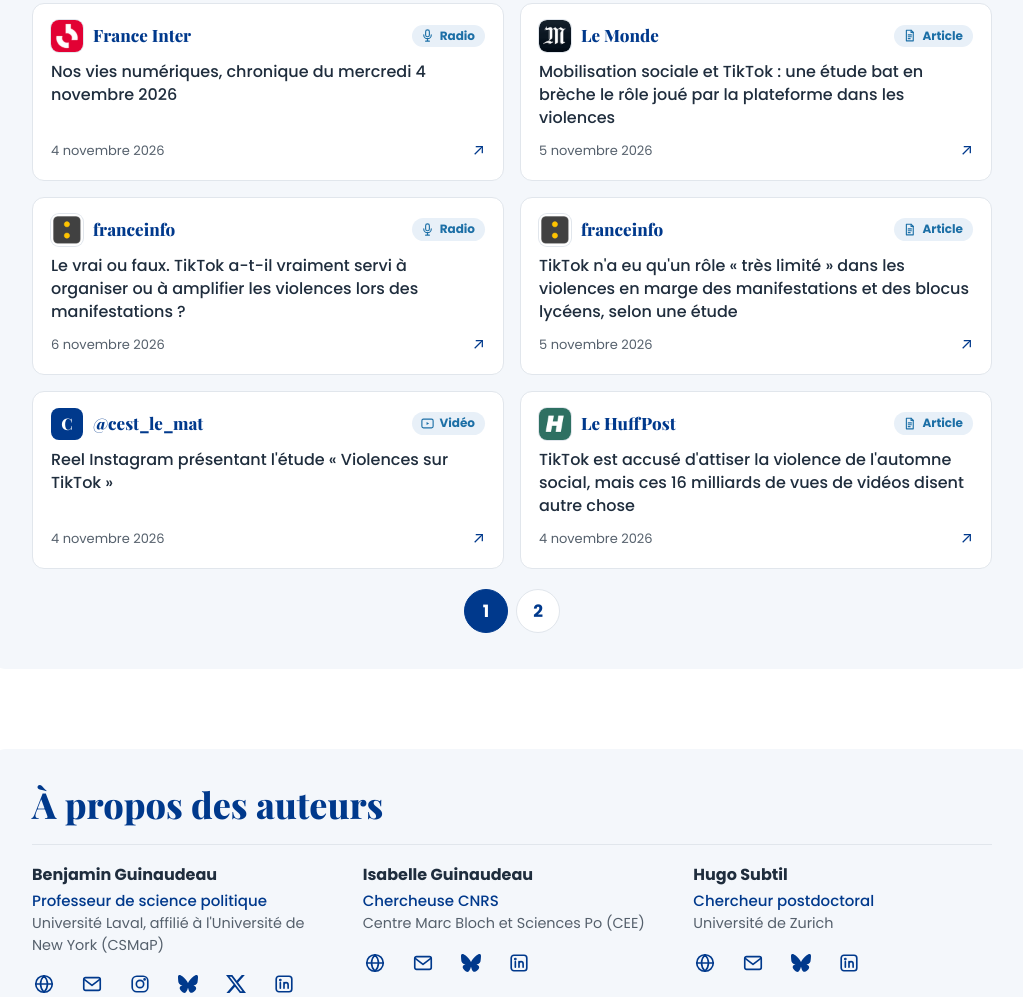
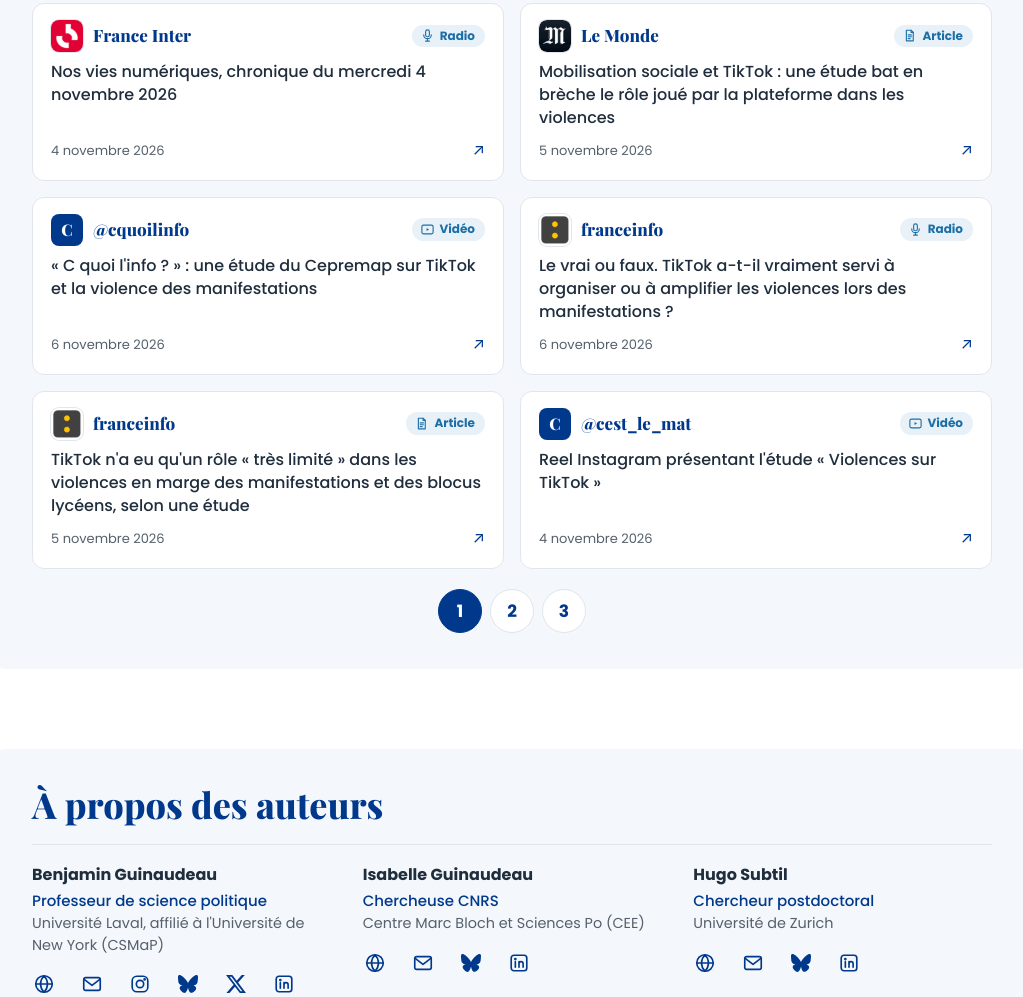
Before and after one commit to benjaminguinaudeau/tiktokforscience, a plain HTML site: page fr/index.html in a window 1280 px wide. Shown: the part 4975-5972 px from the top of the page, without its empty margins (128-1151 px from the left). Drawn offline with Linux system fonts and the light colour scheme.

Commit message:
Revue de presse : C quoi l'info ? (reel Instagram, 6 nov.)
Co-Authored-By: Claude Opus 5.5 <noreply@anthropic.com>

```diff
--- a/fr/index.html
+++ b/fr/index.html
@@ -241,21 +241,23 @@
         <h2 class="section-title" id="press-title">L'étude dans les médias</h2>
         <input type="radio" name="press-page" id="pp-1" class="pp" aria-label="Page de la revue de presse 1" checked>
         <input type="radio" name="press-page" id="pp-2" class="pp" aria-label="Page de la revue de presse 2">
+        <input type="radio" name="press-page" id="pp-3" class="pp" aria-label="Page de la revue de presse 3">
         <ul class="press-list">
         <li data-p="1"><a class="press-card" href="https://www.radiofrance.fr/franceinter/podcasts/nos-vies-numeriques/nos-vies-numeriques-du-mercredi-04-novembre-2026-5705289"><span class="press-top"><span class="press-who"><img class="press-logo" src="../assets/logos/franceinter.fr.png" width="32" height="32" alt="" loading="lazy" decoding="async"><b class="press-outlet">France Inter</b></span><span class="press-kind"><svg viewBox="0 0 24 24" aria-hidden="true"><rect x="9" y="3" width="6" height="11" rx="3"/><path d="M6 11a6 6 0 0 0 12 0M12 17v4M9 21h6"/></svg>Radio</span></span><span class="press-title" lang="fr">Nos vies numériques, chronique du mercredi 4 novembre 2026</span><span class="press-date">4&nbsp;novembre 2026<span class="press-arrow" aria-hidden="true">↗</span></span></a></li>
         <li data-p="1"><a class="press-card" href="https://www.lemonde.fr/pixels/article/2026/11/05/mobilisation-sociale-et-tiktok-une-etude-bat-en-breche-le-role-joue-par-la-plateforme-dans-les-violences_6807112_4408996.html"><span class="press-top"><span class="press-who"><img class="press-logo" src="../assets/logos/lemonde.fr.png" width="32" height="32" alt="" loading="lazy" decoding="async"><b class="press-outlet">Le Monde</b></span><span class="press-kind"><svg viewBox="0 0 24 24" aria-hidden="true"><path d="M7 3.5h7.5L18 7v13.500H7z"/><path d="M14.500 3.5V7H18M10 11h5M10 14h5M10 17h3"/></svg>Article</span></span><span class="press-title" lang="fr">Mobilisation sociale et TikTok : une étude bat en brèche le rôle joué par la plateforme dans les violences</span><span class="press-date">5&nbsp;novembre 2026<span class="press-arrow" aria-hidden="true">↗</span></span></a></li>
+        <li data-p="1"><a class="press-card" href="https://www.instagram.com/reel/DfaB45lEnlY/"><span class="press-top"><span class="press-who"><span class="press-logo mono" aria-hidden="true">C</span><b class="press-outlet">@cquoilinfo</b></span><span class="press-kind"><svg viewBox="0 0 24 24" aria-hidden="true"><rect x="3" y="5" width="18" height="14" rx="2.5"/><path d="M10.500 9.500v5l4-2.500z" class="fill"/></svg>Vidéo</span></span><span class="press-title" lang="fr">« C quoi l&#x27;info ? » : une étude du Cepremap sur TikTok et la violence des manifestations</span><span class="press-date">6&nbsp;novembre 2026<span class="press-arrow" aria-hidden="true">↗</span></span></a></li>
         <li data-p="1"><a class="press-card" href="https://www.franceinfo.fr/replay-radio/le-vrai-du-faux/vrai-ou-faux-tiktok-a-t-il-vraiment-servi-a-organiser-ou-a-amplifier-les-violences-lors-des-manifestations_8249902.html"><span class="press-top"><span class="press-who"><img class="press-logo" src="../assets/logos/franceinfo.fr.png" width="32" height="32" alt="" loading="lazy" decoding="async"><b class="press-outlet">franceinfo</b></span><span class="press-kind"><svg viewBox="0 0 24 24" aria-hidden="true"><rect x="9" y="3" width="6" height="11" rx="3"/><path d="M6 11a6 6 0 0 0 12 0M12 17v4M9 21h6"/></svg>Radio</span></span><span class="press-title" lang="fr">Le vrai ou faux. TikTok a-t-il vraiment servi à organiser ou à amplifier les violences lors des manifestations ?</span><span class="press-date">6&nbsp;novembre 2026<span class="press-arrow" aria-hidden="true">↗</span></span></a></li>
         <li data-p="1"><a class="press-card" href="https://www.franceinfo.fr/societe/mobilisation-du-17-octobre/tiktok-n-a-eu-qu-un-role-tres-limite-dans-les-violences-en-marge-des-manifestations-et-des-blocus-lyceens-selon-une-etude_8269067.html"><span class="press-top"><span class="press-who"><img class="press-logo" src="../assets/logos/franceinfo.fr.png" width="32" height="32" alt="" loading="lazy" decoding="async"><b class="press-outlet">franceinfo</b></span><span class="press-kind"><svg viewBox="0 0 24 24" aria-hidden="true"><path d="M7 3.5h7.5L18 7v13.500H7z"/><path d="M14.500 3.5V7H18M10 11h5M10 14h5M10 17h3"/></svg>Article</span></span><span class="press-title" lang="fr">TikTok n&#x27;a eu qu&#x27;un rôle « très limité » dans les violences en marge des manifestations et des blocus lycéens, selon une étude</span><span class="press-date">5&nbsp;novembre 2026<span class="press-arrow" aria-hidden="true">↗</span></span></a></li>
         <li data-p="1"><a class="press-card" href="https://www.instagram.com/reel/DfVCsXaR90l/"><span class="press-top"><span class="press-who"><span class="press-logo mono" aria-hidden="true">C</span><b class="press-outlet">@cest_le_mat</b></span><span class="press-kind"><svg viewBox="0 0 24 24" aria-hidden="true"><rect x="3" y="5" width="18" height="14" rx="2.5"/><path d="M10.500 9.500v5l4-2.500z" class="fill"/></svg>Vidéo</span></span><span class="press-title" lang="fr">Reel Instagram présentant l&#x27;étude « Violences sur TikTok »</span><span class="press-date">4&nbsp;novembre 2026<span class="press-arrow" aria-hidden="true">↗</span></span></a></li>
-        <li data-p="1"><a class="press-card" href="https://www.huffingtonpost.fr/france/article/tiktok-est-accuse-d-attiser-la-violence-de-l-automne-social-mais-ces-16-milliards-de-vues-de-videos-disent-autre-chose_351271.html"><span class="press-top"><span class="press-who"><img class="press-logo" src="../assets/logos/huffingtonpost.fr.png" width="32" height="32" alt="" loading="lazy" decoding="async"><b class="press-outlet">Le HuffPost</b></span><span class="press-kind"><svg viewBox="0 0 24 24" aria-hidden="true"><path d="M7 3.5h7.5L18 7v13.500H7z"/><path d="M14.500 3.5V7H18M10 11h5M10 14h5M10 17h3"/></svg>Article</span></span><span class="press-title" lang="fr">TikTok est accusé d&#x27;attiser la violence de l&#x27;automne social, mais ces 16 milliards de vues de vidéos disent autre chose</span><span class="press-date">4&nbsp;novembre 2026<span class="press-arrow" aria-hidden="true">↗</span></span></a></li>
+        <li data-p="2"><a class="press-card" href="https://www.huffingtonpost.fr/france/article/tiktok-est-accuse-d-attiser-la-violence-de-l-automne-social-mais-ces-16-milliards-de-vues-de-videos-disent-autre-chose_351271.html"><span class="press-top"><span class="press-who"><img class="press-logo" src="../assets/logos/huffingtonpost.fr.png" width="32" height="32" alt="" loading="lazy" decoding="async"><b class="press-outlet">Le HuffPost</b></span><span class="press-kind"><svg viewBox="0 0 24 24" aria-hidden="true"><path d="M7 3.5h7.5L18 7v13.500H7z"/><path d="M14.500 3.5V7H18M10 11h5M10 14h5M10 17h3"/></svg>Article</span></span><span class="press-title" lang="fr">TikTok est accusé d&#x27;attiser la violence de l&#x27;automne social, mais ces 16 milliards de vues de vidéos disent autre chose</span><span class="press-date">4&nbsp;novembre 2026<span class="press-arrow" aria-hidden="true">↗</span></span></a></li>
         <li data-p="2"><a class="press-card" href="https://www.ladepeche.fr/2026/11/04/violences-attisees-sur-tiktok-une-etude-met-a-mal-les-arguments-du-gouvernement-contre-le-reseau-social-13635197.php"><span class="press-top"><span class="press-who"><img class="press-logo" src="../assets/logos/ladepeche.fr.png" width="32" height="32" alt="" loading="lazy" decoding="async"><b class="press-outlet">La Dépêche du Midi</b></span><span class="press-kind"><svg viewBox="0 0 24 24" aria-hidden="true"><path d="M7 3.5h7.5L18 7v13.500H7z"/><path d="M14.500 3.5V7H18M10 11h5M10 14h5M10 17h3"/></svg>Article</span></span><span class="press-title" lang="fr">Violences attisées sur TikTok : une étude met à mal les arguments du gouvernement contre le réseau social</span><span class="press-date">4&nbsp;novembre 2026<span class="press-arrow" aria-hidden="true">↗</span></span></a></li>
         <li data-p="2"><a class="press-card" href="https://www.rts.ch/play/tv/fastcheck/video/tiktok-est-il-vraiment-un-accelerateur-demeutes-vrai-ou-faux-?urn=urn:rts:video:bccb9ca4-0a64-3935-8808-6ce2712120fe"><span class="press-top"><span class="press-who"><img class="press-logo" src="../assets/logos/rts.ch.png" width="32" height="32" alt="" loading="lazy" decoding="async"><b class="press-outlet">RTS</b></span><span class="press-kind"><svg viewBox="0 0 24 24" aria-hidden="true"><rect x="3" y="5" width="18" height="14" rx="2.5"/><path d="M10.500 9.500v5l4-2.500z" class="fill"/></svg>Vidéo</span></span><span class="press-title" lang="fr">FastCheck. TikTok est-il vraiment un accélérateur d&#x27;émeutes ? Vrai ou faux</span><span class="press-date">4&nbsp;novembre 2026<span class="press-arrow" aria-hidden="true">↗</span></span></a></li>
         <li data-p="2"><a class="press-card" href="https://www.technomedia.org/2026/11/violences-attisees-sur-tiktok-une-etude.html"><span class="press-top"><span class="press-who"><span class="press-logo mono" aria-hidden="true">T</span><b class="press-outlet">Technomedia</b></span><span class="press-kind"><svg viewBox="0 0 24 24" aria-hidden="true"><path d="M7 3.5h7.5L18 7v13.500H7z"/><path d="M14.500 3.5V7H18M10 11h5M10 14h5M10 17h3"/></svg>Article</span></span><span class="press-title" lang="fr">Violences attisées sur TikTok : une étude met à mal les arguments du gouvernement</span><span class="press-date">4&nbsp;novembre 2026<span class="press-arrow" aria-hidden="true">↗</span></span></a></li>
         <li data-p="2"><a class="press-card" href="https://www.rts.ch/audio-podcast/2026/audio/selon-une-etude-tiktok-n-est-pas-un-accelerateur-de-violence-lors-de-mobilisations-politiques-interview-d-hugo-subtil-29404738.html"><span class="press-top"><span class="press-who"><img class="press-logo" src="../assets/logos/rts.ch.png" width="32" height="32" alt="" loading="lazy" decoding="async"><b class="press-outlet">RTS</b></span><span class="press-kind"><svg viewBox="0 0 24 24" aria-hidden="true"><path d="M5 14v-2a7 7 0 0 1 14 0v2"/><rect x="4" y="14" width="4" height="6" rx="1.5"/><rect x="16" y="14" width="4" height="6" rx="1.5"/></svg>Audio</span></span><span class="press-title" lang="fr">Selon une étude, TikTok n&#x27;est pas un accélérateur de violence lors de mobilisations politiques : interview d&#x27;Hugo Subtil</span><span class="press-date">3&nbsp;novembre 2026<span class="press-arrow" aria-hidden="true">↗</span></span></a></li>
         <li data-p="2"><a class="press-card" href="https://www.rts.ch/info/societe/2026/article/tiktok-une-etude-refute-tout-role-d-incubateur-de-violence-29404703.html"><span class="press-top"><span class="press-who"><img class="press-logo" src="../assets/logos/rts.ch.png" width="32" height="32" alt="" loading="lazy" decoding="async"><b class="press-outlet">RTS Info</b></span><span class="press-kind"><svg viewBox="0 0 24 24" aria-hidden="true"><rect x="3" y="5" width="18" height="14" rx="2.5"/><path d="M10.500 9.500v5l4-2.500z" class="fill"/></svg>Vidéo</span></span><span class="press-title" lang="fr">TikTok : une étude réfute tout rôle d&#x27;incubateur de violence</span><span class="press-date">3&nbsp;novembre 2026<span class="press-arrow" aria-hidden="true">↗</span></span></a></li>
-        <li data-p="2"><a class="press-card" href="https://www.rts.ch/play/tv/forum/video/selon-une-etude-tiktok-nest-pas-un-accelerateur-de-violence-lors-de-mobilisations-politiques-interview-dhugo-subtil?urn=urn:rts:video:c660b155-dd62-394b-a84f-5c5af69116b5"><span class="press-top"><span class="press-who"><img class="press-logo" src="../assets/logos/rts.ch.png" width="32" height="32" alt="" loading="lazy" decoding="async"><b class="press-outlet">RTS</b></span><span class="press-kind"><svg viewBox="0 0 24 24" aria-hidden="true"><rect x="3" y="5" width="18" height="14" rx="2.5"/><path d="M10.500 9.500v5l4-2.500z" class="fill"/></svg>Vidéo</span></span><span class="press-title" lang="fr">Forum. Selon une étude, TikTok n&#x27;est pas un accélérateur de violence lors de mobilisations politiques : interview d&#x27;Hugo Subtil</span><span class="press-date">3&nbsp;novembre 2026<span class="press-arrow" aria-hidden="true">↗</span></span></a></li>
+        <li data-p="3"><a class="press-card" href="https://www.rts.ch/play/tv/forum/video/selon-une-etude-tiktok-nest-pas-un-accelerateur-de-violence-lors-de-mobilisations-politiques-interview-dhugo-subtil?urn=urn:rts:video:c660b155-dd62-394b-a84f-5c5af69116b5"><span class="press-top"><span class="press-who"><img class="press-logo" src="../assets/logos/rts.ch.png" width="32" height="32" alt="" loading="lazy" decoding="async"><b class="press-outlet">RTS</b></span><span class="press-kind"><svg viewBox="0 0 24 24" aria-hidden="true"><rect x="3" y="5" width="18" height="14" rx="2.5"/><path d="M10.500 9.500v5l4-2.500z" class="fill"/></svg>Vidéo</span></span><span class="press-title" lang="fr">Forum. Selon une étude, TikTok n&#x27;est pas un accélérateur de violence lors de mobilisations politiques : interview d&#x27;Hugo Subtil</span><span class="press-date">3&nbsp;novembre 2026<span class="press-arrow" aria-hidden="true">↗</span></span></a></li>
         </ul>
-        <div class="pager" aria-hidden="true"><label for="pp-1">1</label><label for="pp-2">2</label></div>
+        <div class="pager" aria-hidden="true"><label for="pp-1">1</label><label for="pp-2">2</label><label for="pp-3">3</label></div>
 
       </div>
     </div>
```
Also changed, not shown: index.html (+5 -3 lines).
